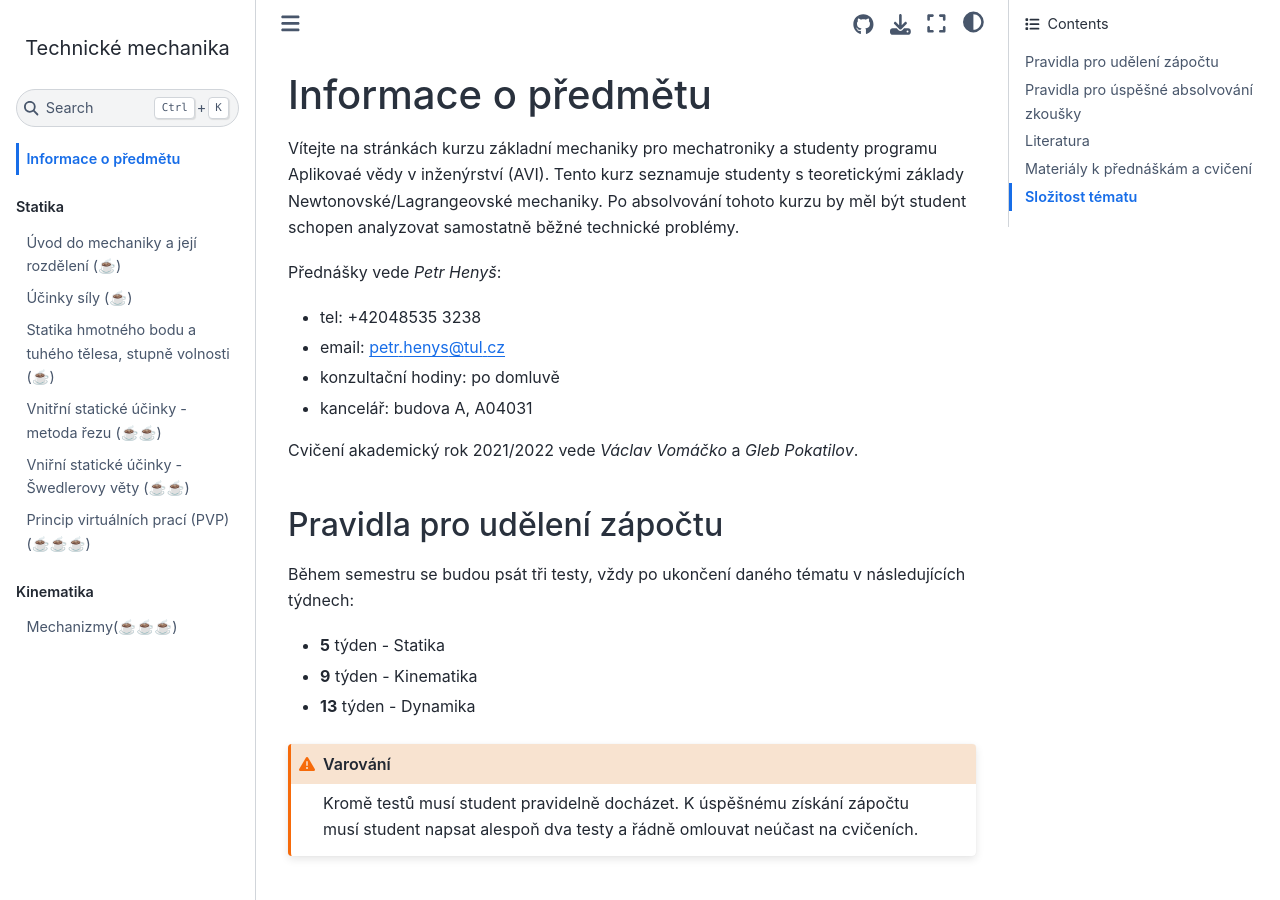
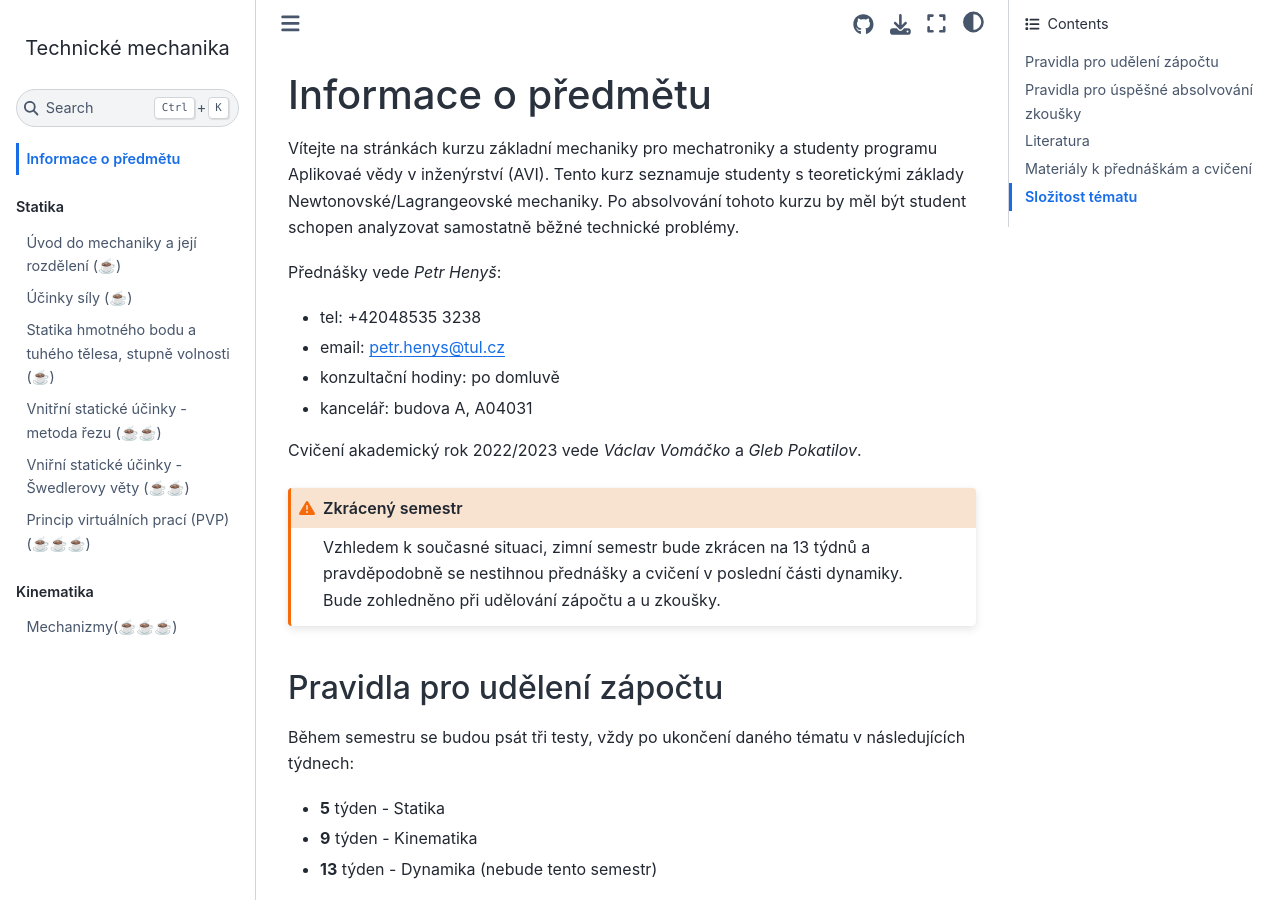
Before and after one commit to petr-henys/TME, a Jupyter Book: the page built from uvod.md, in a window 1280 px wide and 900 px high. Built offline with Jupyter Book 1.0.4 settings and Sphinx 7.4.7 and the Sphinx Book theme 1.1.4, drawn with Linux system fonts in a browser that asks for light colours.

Commit message:
Aktuální informace pro zimní semestr 2022/2023

````diff
--- a/uvod.md
+++ b/uvod.md
@@ -8,13 +8,19 @@ Přednášky vede *Petr Henyš*:
 - konzultační hodiny: po domluvě
 - kancelář: budova A, A04031
 
-Cvičení akademický rok 2021/2022 vede *Václav Vomáčko* a *Gleb Pokatilov*.
+Cvičení akademický rok 2022/2023 vede *Václav Vomáčko* a *Gleb Pokatilov*.
+```{admonition} Zkrácený semestr
+:class: warning
+Vzhledem k současné situaci, zimní semestr bude zkrácen na 13 týdnů a pravděpodobně se nestihnou přednášky a cvičení v poslední části dynamiky. Bude zohledněno při udělování zápočtu a u zkoušky.
+```
+
+
 
 ## Pravidla pro udělení zápočtu
 Během semestru se budou psát tři testy, vždy po ukončení daného tématu v následujících týdnech:
 - **5** týden - Statika
 - **9** týden - Kinematika
-- **13** týden - Dynamika
+- **13** týden - Dynamika (nebude tento semestr)
 
 
 ```{admonition} Varování
````
